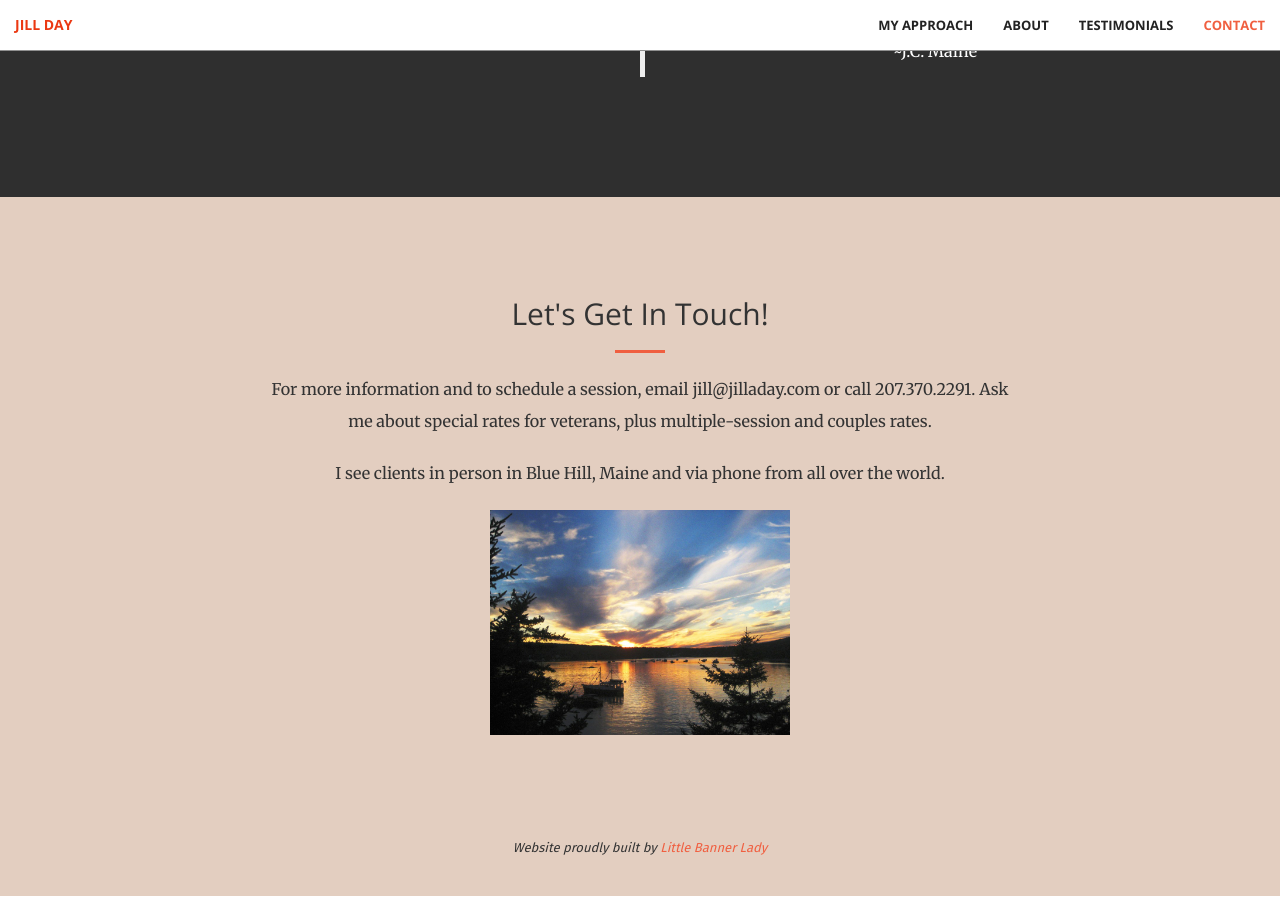
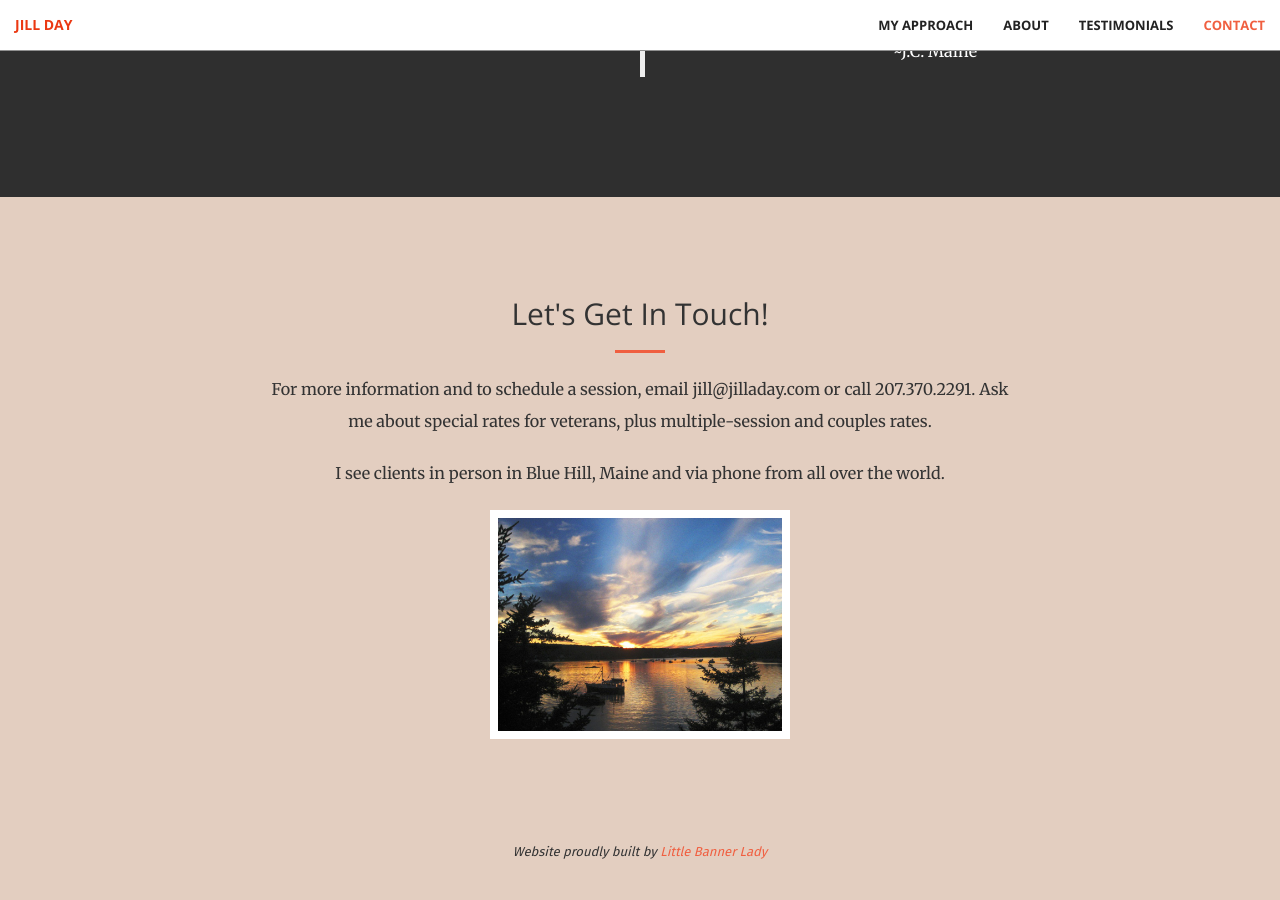
Before and after one commit to audreyshub/jilladay, a Jekyll site: the page built from index.html, in a window 1280 px wide and 900 px high, scrolled down 4960 px. Built offline with Jekyll 4.4.1, drawn with Linux system fonts in a browser that asks for light colours.

Commit message:
add border to img

```diff
--- a/_includes/contact.html
+++ b/_includes/contact.html
@@ -8,7 +8,7 @@
                 <p>I see clients in person in Blue Hill, Maine and via phone from all over the world.</p>
             </div>
         <div class="col-lg-12 text-center">
-            <img src="../img/sunset_cliff.jpg" alt="Sunset Cliff, Maine photo" width=300px>
+            <img src="../img/sunset_cliff.jpg" alt="Sunset Cliff, Maine photo" width=300px style="border: solid white 8px">
         </div>
     </div>
 </section>
```
